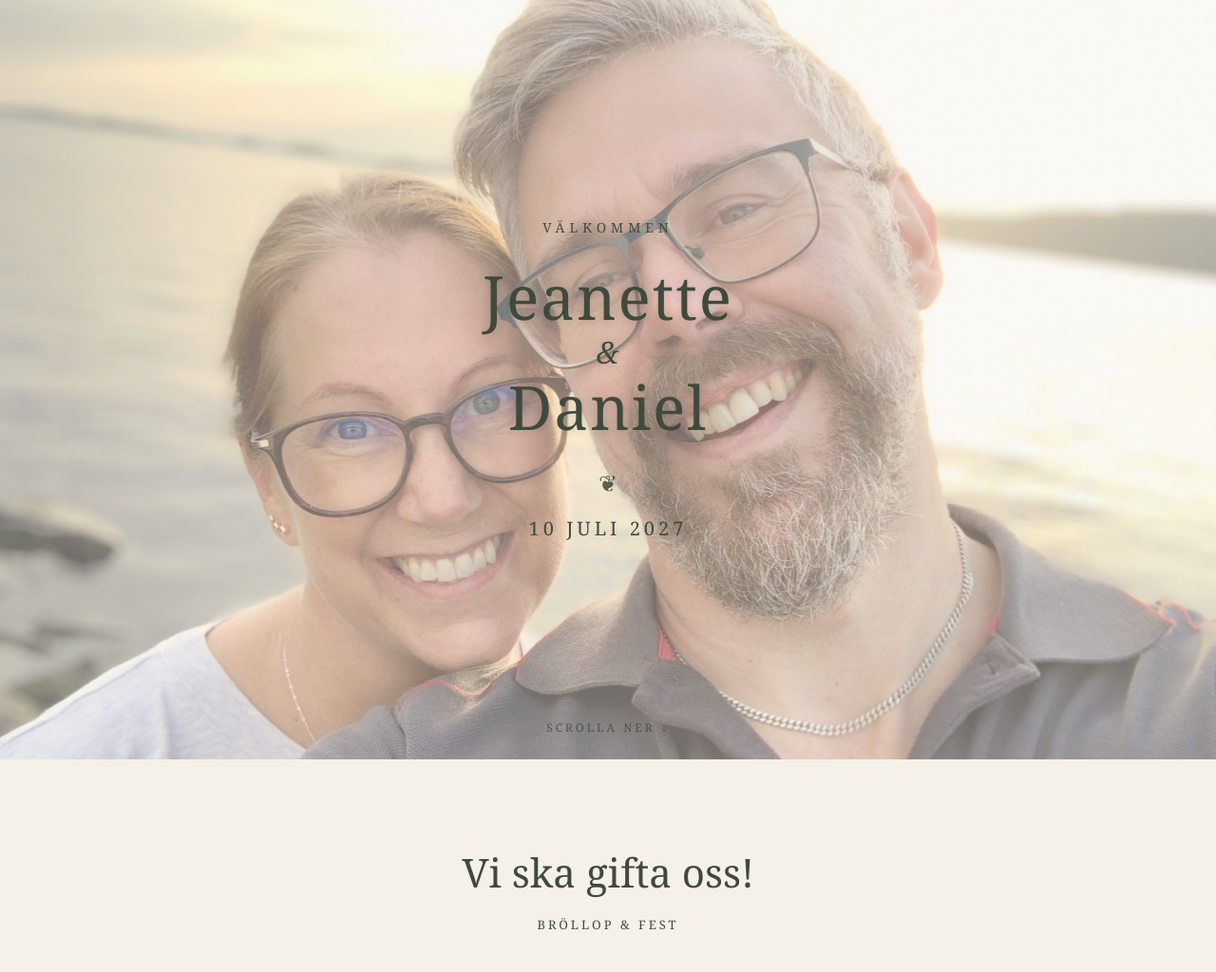
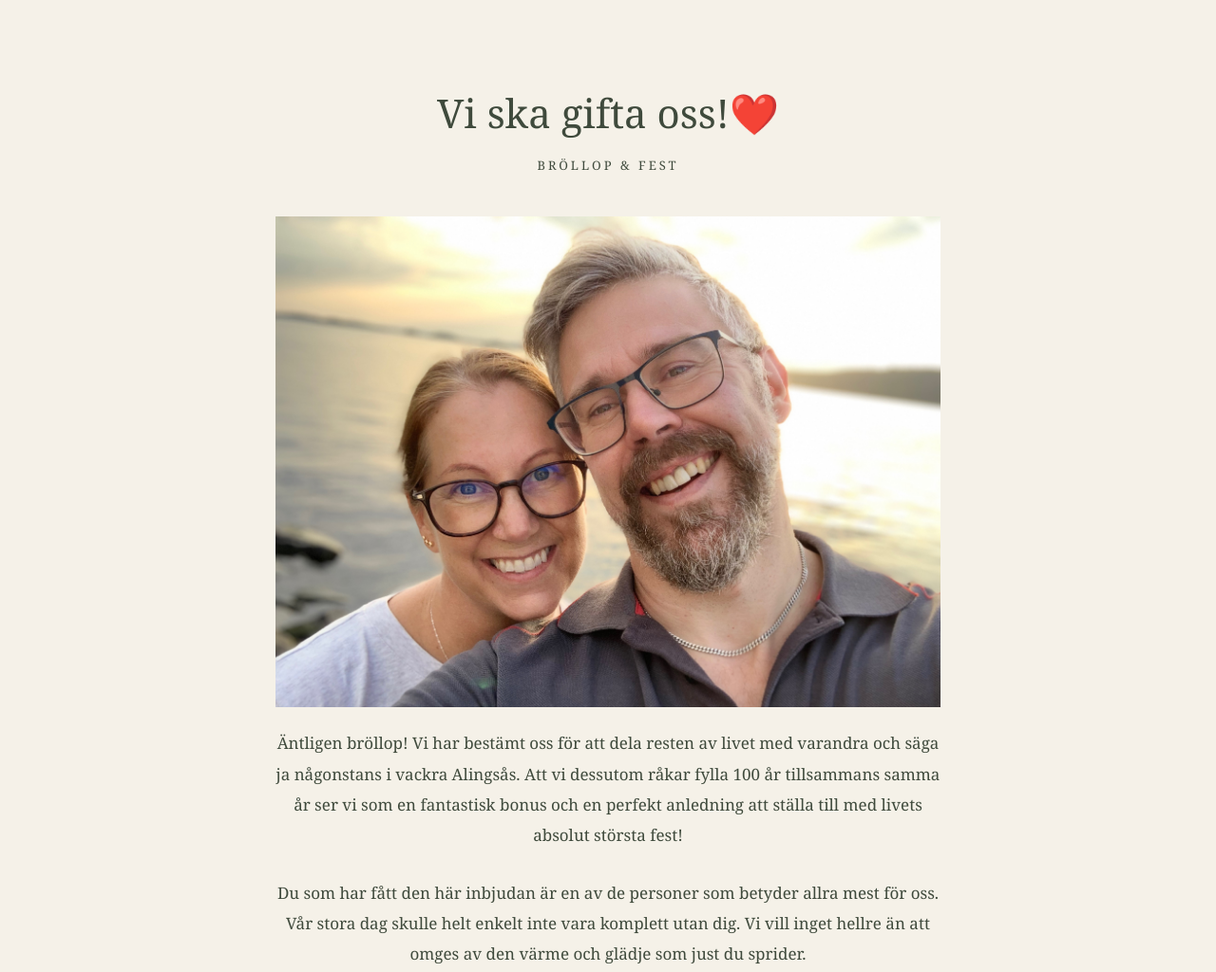
Before and after one commit to kapflan-bot/jeanette-daniel-brollop, a plain HTML site: page index.html in a window 1280 px wide. Shown: the top 1024 px of the page at 95% size. Drawn offline with Linux system fonts and the light colour scheme.

Commit message:
Add files via upload

```diff
--- a/index.html
+++ b/index.html
@@ -19,23 +19,27 @@
             font-family: Georgia, serif;
         }
 
-        .hero {
-            height: 100vh;
-            display: flex;
-            flex-direction: column;
-            justify-content: center;
-            align-items: center;
-            text-align: center;
-            padding: 30px;
 
-            background-image:
-                linear-gradient(rgba(245, 241, 232, 0.45), rgba(245, 241, 232, 0.45)),
-                url("bakgrund.jpg");
 
-            background-size: cover;
-            background-position: center;
-            background-repeat: no-repeat;
-}
+    .hero-image {
+        width: 100%;
+        max-width: 1100px;
+        margin: 0 auto;
+    }
+
+    .hero-image img {
+        display: block;
+        width: 100%;
+        height: auto;
+    }
+
+    @media (max-width: 600px) {
+        .hero-image {
+            width: 100%;
+        }
+    }
+
+
 
         .welcome {
             font-size: 14px;
@@ -360,46 +364,36 @@ h1 span {
 
 <body>
 
-    <section class="hero">
 
-        <div class="welcome">Välkommen</div>
-
-        <h1>
-             Jeanette
-            <span>&amp;</span>
-             Daniel
-        </h1>
-
-        <div class="ornament">❦</div>
-
-        <div class="date">10 JULI 2027</div>
-
-        <div class="scroll">SCROLLA NER ↓</div>
-
-    </section>
 
     <section class="intro">
 
     <div class="intro-content">
 
-        <h2>Vi ska gifta oss!</h2>
+        <h2>Vi ska gifta oss!❤️</h2>
+
 
         <div class="intro-subtitle">
             BRÖLLOP & FEST
         </div>
 
+        <section class="hero-image">
+    <img src="bakgrund.jpg" alt="Jeanette och Daniel">
+    </section>
+
+        <br>
+
         <p>
             Äntligen bröllop! Vi har bestämt oss för att dela resten av livet
             med varandra och säga ja någonstans i vackra Alingsås. Att vi
-            dessutom råkar fylla 100 år tillsammans i år ser vi som en
+            dessutom råkar fylla 100 år tillsammans samma år ser vi som en
             fantastisk bonus och en perfekt anledning att ställa till med
             livets absolut största fest!
         </p>
 
         <p>
             Du som har fått den här inbjudan är en av de personer som betyder
-            allra mest för oss. Du har en alldeles särskild plats i våra
-            hjärtan, och vår stora dag skulle helt enkelt inte vara komplett
+            allra mest för oss. Vår stora dag skulle helt enkelt inte vara komplett
             utan dig. Vi vill inget hellre än att omges av den värme och
             glädje som just du sprider.
         </p>
@@ -422,7 +416,7 @@ h1 span {
 
         <div class="rsvp-note">
     <strong>O.S.A.</strong><br>
-    Vänligen svara senast den 1 april 2027.
+    Vänligen gärna så snabbt som möjligt men senast den 1 april 2027.
             <br>
     <form
     class="rsvp-form"
```
